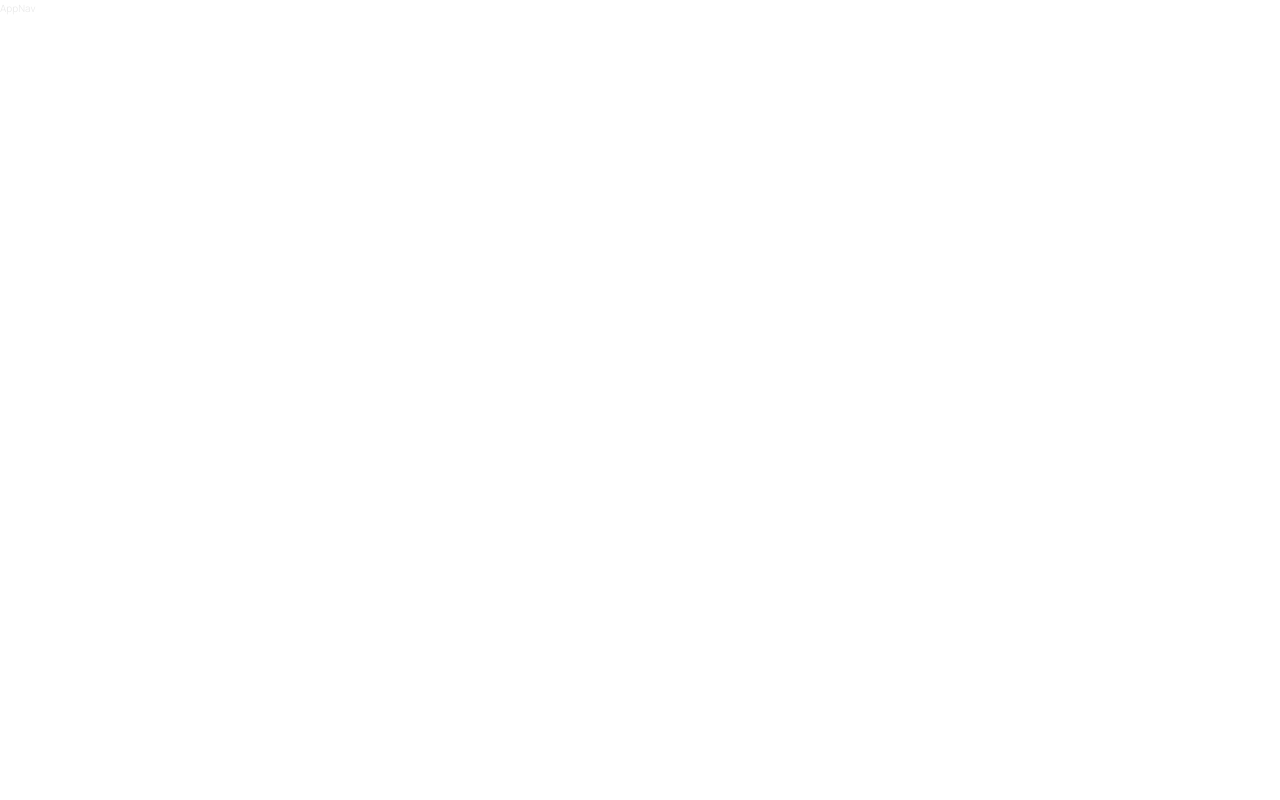
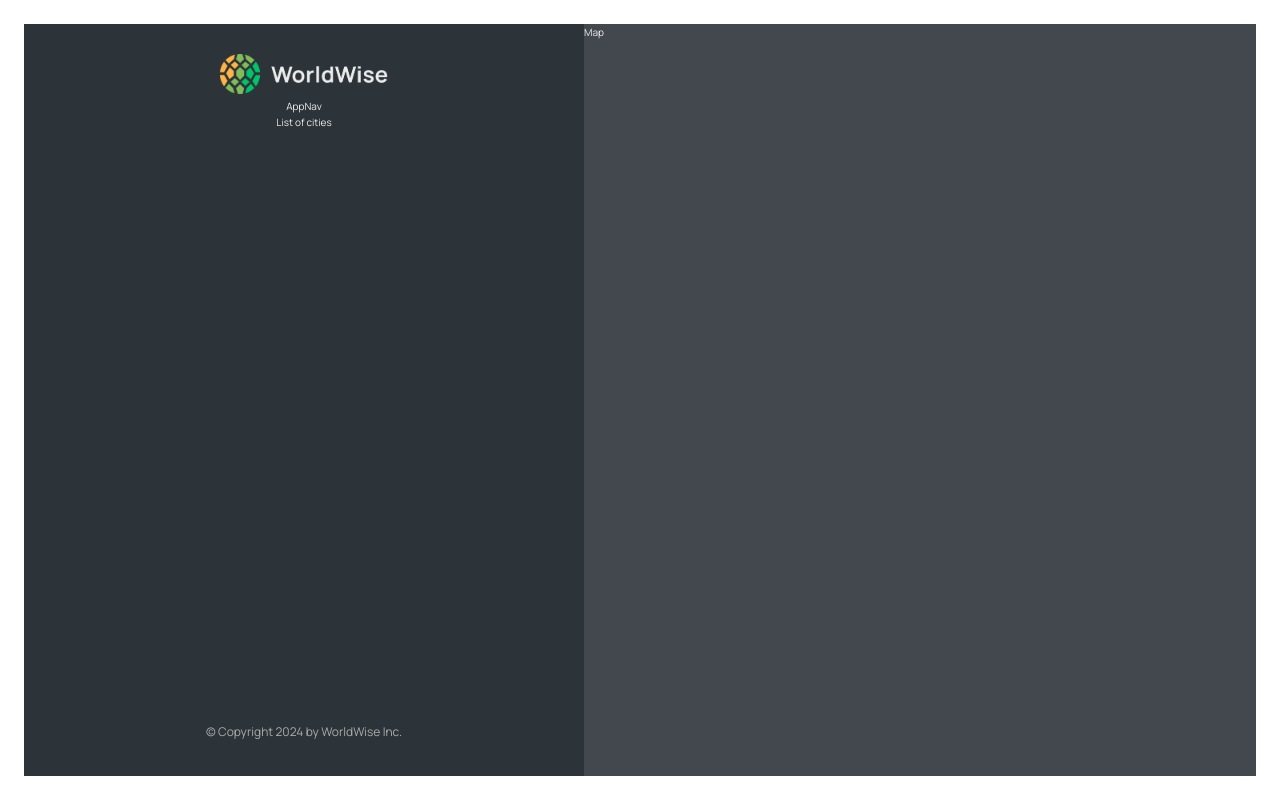
Before and after one commit to Xavier-Hsiao/worldwise, a React (Vite) app: page /app in a window 1280 px wide. Built offline with nearby package versions, Linux system fonts and the light colour scheme.

Commit message:
Build: add AppLayout basic structure and styling

```diff
--- a/src/App.jsx
+++ b/src/App.jsx
@@ -3,7 +3,7 @@ import style from "./App.module.scss";
 import Product from "./pages/Product/Product";
 import Homepage from "./pages/Homepage/Homepage";
 import Pricing from "./pages/Pricing";
-import AppLayout from "./pages/AppLayout";
+import AppLayout from "./pages/AppLayout/AppLayout";
 import Login from "./pages/Login/Login";
 
 function App() {
--- /dev/null
+++ b/src/components/Footer/Footer.jsx
@@ -0,0 +1,11 @@
+import styles from "./Footer.module.scss";
+
+export default function Footer() {
+  return (
+    <footer className={styles.footer}>
+      <p className={styles.copyright}>
+        &copy; Copyright {new Date().getFullYear()} by WorldWise Inc.
+      </p>
+    </footer>
+  );
+}
--- /dev/null
+++ b/src/components/Footer/Footer.module.scss
@@ -0,0 +1,10 @@
+@use "../../styles/theme.scss";
+
+.footer {
+  margin-top: auto;
+}
+
+.copyright {
+  font-size: 1.2rem;
+  color: theme.$light-1;
+}
--- /dev/null
+++ b/src/components/Map/Map.jsx
@@ -0,0 +1,5 @@
+import styles from "./Map.module.scss";
+
+export default function Map() {
+  return <div className={styles.mapContainer}>Map</div>;
+}
--- /dev/null
+++ b/src/components/Map/Map.module.scss
@@ -0,0 +1,8 @@
+@use "../../styles/theme.scss";
+
+.mapContainer {
+  flex: 1;
+  height: 100%;
+  background-color: theme.$dark-2;
+  position: relative;
+}
--- /dev/null
+++ b/src/components/Sidebar/Sidebar.jsx
@@ -0,0 +1,17 @@
+import AppNav from "../AppNav/AppNav";
+import Footer from "../Footer/Footer";
+import Logo from "../Logo/Logo";
+import styles from "./Sidebar.module.scss";
+
+export default function Sidebar() {
+  return (
+    <div className={styles.sidebar}>
+      <Logo />
+      <AppNav />
+
+      <p>List of cities</p>
+
+      <Footer />
+    </div>
+  );
+}
--- /dev/null
+++ b/src/components/Sidebar/Sidebar.module.scss
@@ -0,0 +1,12 @@
+@use "../../styles/theme.scss";
+
+.sidebar {
+  flex-basis: 56rem;
+  background-color: theme.$dark-1;
+  padding: 3rem 5rem 3.5rem 5rem;
+
+  display: flex;
+  flex-direction: column;
+  align-items: center;
+  height: calc(100vh - 4.8rem);
+}
--- a/src/pages/AppLayout.jsx
+++ /dev/null
@@ -1,5 +0,0 @@
-import AppNav from "../components/AppNav/AppNav";
-
-export default function AppLayout() {
-  return <AppNav />;
-}
--- /dev/null
+++ b/src/pages/AppLayout/AppLayout.jsx
@@ -0,0 +1,12 @@
+import styles from "./AppLayout.module.scss";
+import Sidebar from "../../components/Sidebar/Sidebar";
+import Map from "../../components/Map/Map";
+
+export default function AppLayout() {
+  return (
+    <div className={styles.app}>
+      <Sidebar />
+      <Map />
+    </div>
+  );
+}
--- /dev/null
+++ b/src/pages/AppLayout/AppLayout.module.scss
@@ -0,0 +1,7 @@
+.app {
+  height: 100vh;
+  padding: 2.4rem;
+  overscroll-behavior-y: none;
+  display: flex;
+  position: relative;
+}
```
